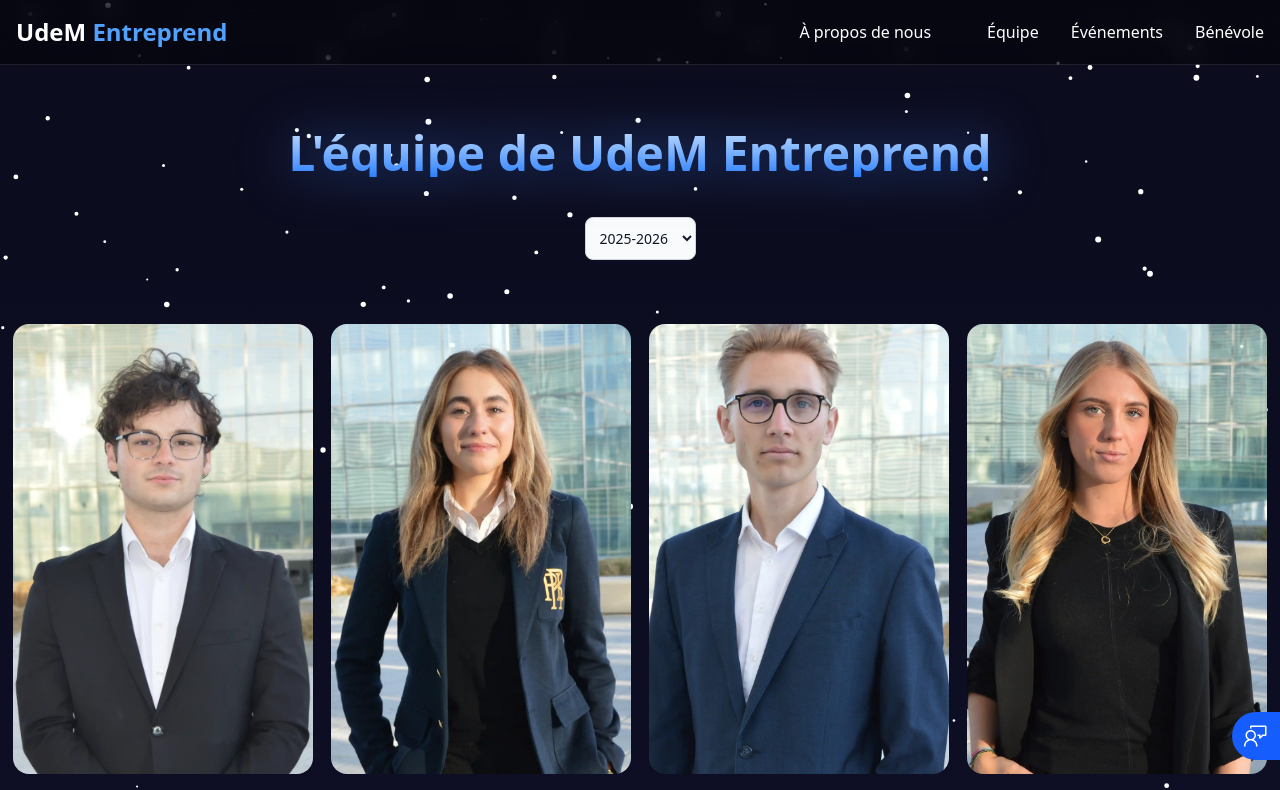
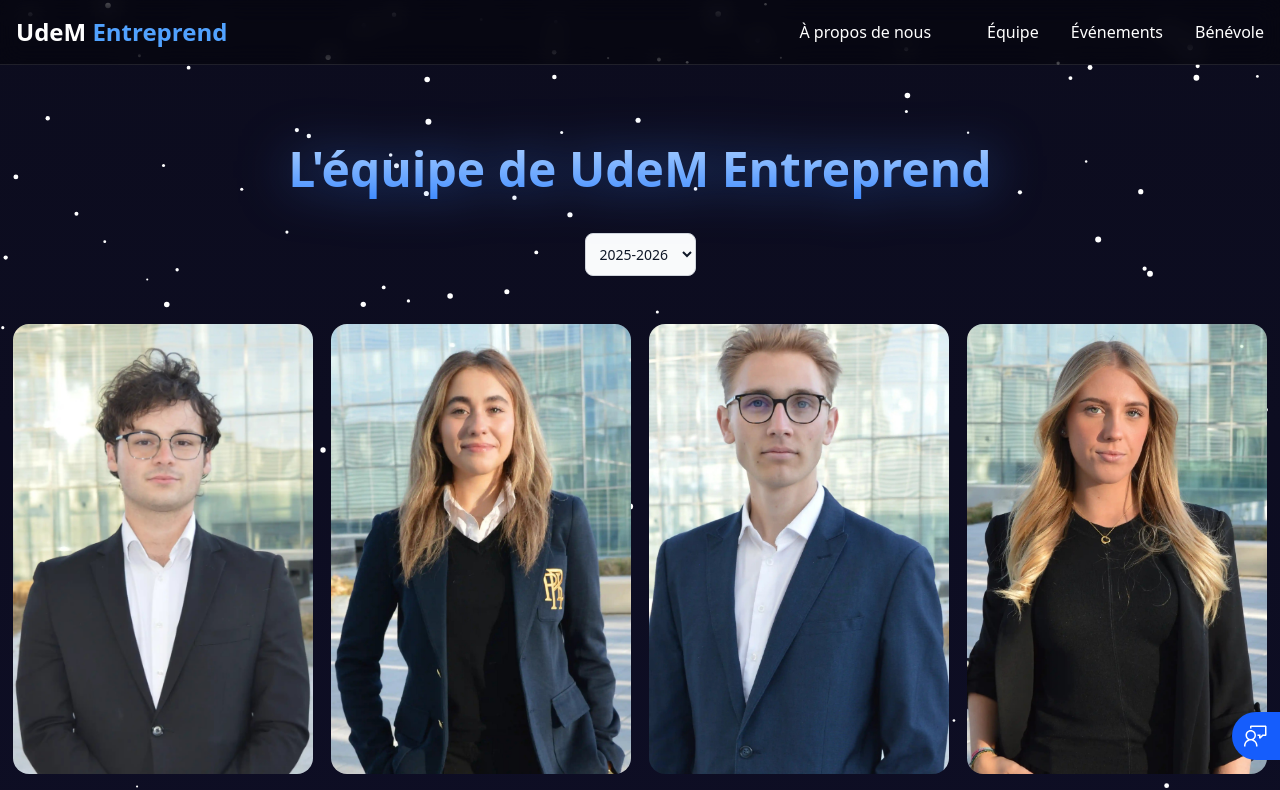
Before and after one commit to Soglo3006/Udem-entreprend, a React (Vite) app in the folder entreprendre-udem/: page /equipePage in a window 1280 px wide. Shown: the top 790 px of the page. Built offline with nearby package versions, Linux system fonts and the light colour scheme; some icons are missing.

Commit message:
Fixing mistake

```diff
--- a/entreprendre-udem/src/EquipePage.jsx
+++ b/entreprendre-udem/src/EquipePage.jsx
@@ -271,10 +271,10 @@ return (
     <Header />
     <StarsCanvas nombreEtoile={600}/>
     <div className="relative z-10 py-16 max-w-7xl mx-auto px-6">
-      <h1 className="text-4xl md:text-5xl text-center mb-10 font-extrabold bg-gradient-to-b from-blue-200 to-blue-500 bg-clip-text text-transparent drop-shadow-[0_0_25px_rgba(59,130,246,0.6)]">
+      <h1 className="text-4xl md:text-5xl text-center mb-6 p-4 font-extrabold bg-gradient-to-b from-blue-200 to-blue-500 bg-clip-text text-transparent drop-shadow-[0_0_25px_rgba(59,130,246,0.6)]">
         L'équipe de UdeM Entreprend
       </h1>
-      <div className="flex justify-center mb-10">
+      <div className="flex justify-center mb-6">
      <form className="max-w-sm mx-auto pb-6">
         <select
           id="annee"
```
